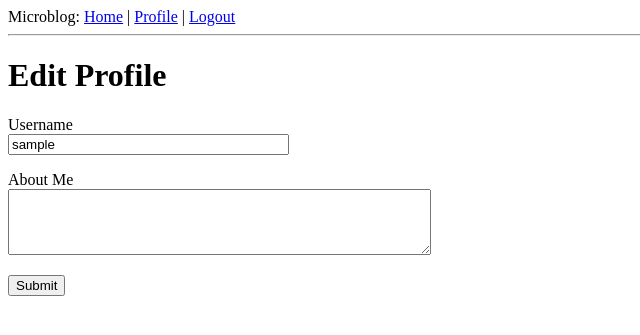
After one commit to sansx/doubanbackend, a Flask app: page /edit_profile in a window 1280 px wide. The commit adds this page. Shown: the top 335 px of the page, without its empty margins (0-640 px from the left). Run offline with Flask 2, Linux system fonts and the light colour scheme; the visitor is signed in with stand-in values (Sample User, id 1); data comes from the database, SQL or seed files in the repository; both versions use the stored data as it was after the commit.

Commit message:
finish edit user info

```diff
--- a/microblog/app/forms.py
+++ b/microblog/app/forms.py
@@ -1,6 +1,6 @@
 from flask_wtf import FlaskForm
-from wtforms import StringField, PasswordField, BooleanField, SubmitField
-from wtforms.validators import DataRequired, ValidationError, Email, EqualTo
+from wtforms import StringField, PasswordField, BooleanField, SubmitField, TextAreaField
+from wtforms.validators import DataRequired, ValidationError, Email, EqualTo, Length
 from app.models import User
 
 
@@ -27,3 +27,13 @@ class RegistrationForm(FlaskForm):
         user = User.query.filter_by(email=email.data).first()
         if user is not None:
             raise ValidationError('Please use a different email address.')
+
+class EditProfileForm(FlaskForm):
+    username = StringField('Username', validators= [DataRequired()])
+    about_me = TextAreaField('About Me', validators= [Length(min=0, max=300)] )
+    submit = SubmitField('Submit')
+
+    def validate_username(slef, username):
+        user = User.query.filter_by(username = username.data).first()
+        if user is not None:
+            raise ValidationError('Please use a different username.')
--- a/microblog/app/models.py
+++ b/microblog/app/models.py
@@ -2,22 +2,33 @@ from app import db, login
 from datetime import datetime
 from flask_login import UserMixin
 from werkzeug.security import generate_password_hash, check_password_hash
+from hashlib import md5
 
-class User(UserMixin,db.Model):
+
+
+class User(UserMixin, db.Model):
     id = db.Column(db.Integer, primary_key=True)
     username = db.Column(db.String(64), index=True, unique=True)
     email = db.Column(db.String(120), index=True, unique=True)
     password_hash = db.Column(db.String(128))
     posts = db.relationship('Post', backref='author', lazy='dynamic')
+    about_me = db.Column(db.String(300))
+    last_seen = db.Column(db.DateTime, default = datetime.utcnow )
+
 
     def __repr__(self):
         return '<User {}>'.format(self.username)
 
-    def set_password(self,password):
+    def set_password(self, password):
         self.password_hash = generate_password_hash(password)
 
-    def check_password(self,password):
+    def check_password(self, password):
         return check_password_hash(self.password_hash, password)
+
+    def avatar(self, size):
+        digest = md5(self.email.lower().encode('utf-8')).hexdigest()
+        return 'https://www.gravatar.com/avatar/{}?d=identicon&s={}'.format(
+            digest, size)
 
 
 class Post(db.Model):
--- a/microblog/app/routes.py
+++ b/microblog/app/routes.py
@@ -1,10 +1,16 @@
 from flask import render_template, flash, redirect, url_for, request
 from app import app, db
-from app.forms import LoginForm, RegistrationForm
+from app.forms import LoginForm, RegistrationForm, EditProfileForm
 from app.models import User
 from flask_login import current_user, login_user, login_required, logout_user
 from werkzeug.urls import url_parse
+from datetime import datetime
 
+@app.before_request
+def before_request():
+    if current_user.is_authenticated:
+        current_user.last_seen = datetime.utcnow()
+        db.session.commit()
 
 @app.route("/")
 @app.route("/index")
@@ -58,3 +64,32 @@ def register():
         flash('Congratulations, you are now a registered user!')
         return redirect(url_for('login'))
     return render_template('register.html', title='Register', form=form)
+
+
+@app.route('/user/<username>')
+@login_required
+def user(username):
+    user = User.query.filter_by(username=username).first_or_404()
+    posts = [
+        {'author': user, 'body': 'Test post #1'},
+        {'author': user, 'body': 'Test post #2'}
+    ]
+
+    return render_template('user.html', user=user, posts=posts)
+
+
+@app.route('/edit_profile', methods=['GET', 'POST'] )
+@login_required
+def edit_profile():
+    form = EditProfileForm()
+    if form.validate_on_submit():
+        current_user.username = form.username.data
+        current_user.about_me = form.about_me.data
+        db.session.commit()
+        flash('Your changes have been saved.')
+        return redirect(url_for('edit_profile'))
+    elif request.method == 'GET':
+        form.username.data = current_user.username
+        form.about_me.data = current_user.about_me
+    return render_template('edit_profile.html', title='Edit Profile',
+                           form=form)
--- /dev/null
+++ b/microblog/app/templates/_post.html
@@ -0,0 +1,6 @@
+<table>
+    <tr valign="top">
+        <td><img src="{{ post.author.avatar(36) }}"></td>
+        <td>{{ post.author.username }} says:<br>{{ post.body }}</td>
+    </tr>
+</table>
--- a/microblog/app/templates/base.html
+++ b/microblog/app/templates/base.html
@@ -14,10 +14,11 @@
 
 <body>
     <div>
-        Microblog: <a href="{{ url_for('index') }}"> Home </a>|
+        Microblog: <a href="{{ url_for('index') }}"> Home</a> |
         {% if current_user.is_anonymous %}
         <a href="{{ url_for('login') }}">Login</a>
         {% else %}
+        <a href="{{ url_for('user', username=current_user.username) }}">Profile</a> |
         <a href="{{ url_for('logout') }}">Logout</a>
         {% endif %}
     </div>
--- /dev/null
+++ b/microblog/app/templates/edit_profile.html
@@ -0,0 +1,25 @@
+{% extends "base.html" %}
+
+{% block content %}
+<h1>Edit Profile</h1>
+<form action="" method="POST">
+    {{ form.hidden_tag() }}
+    <p>
+        {{ form.username.label }}<br>
+        {{ form.username(size=32) }}<br>
+        {% for error in form.username.errors %}
+        <span style="color: red;">[{{ error }}]</span>
+        {% endfor %}
+    </p>
+    <p>
+        {{ form.about_me.label }}<br>
+        {{ form.about_me(cols=50, rows=4) }}<br>
+        {% for error in form.about_me.errors %}
+        <span style="color: red;">[{{ error }}]</span>
+        {% endfor %}
+    </p>
+    <p>{{ form.submit() }}</p>
+
+</form>
+
+{% endblock %}
```
Also changed, not shown: microblog/app/templates/user.html (added, +24 -0 lines), microblog/migrations/versions/87f40b626874_add_about_me_last_seen.py (added, +30 -0 lines), microblog/app.db, microblog/app/errors.py (added), microblog/testDB.db (added).
